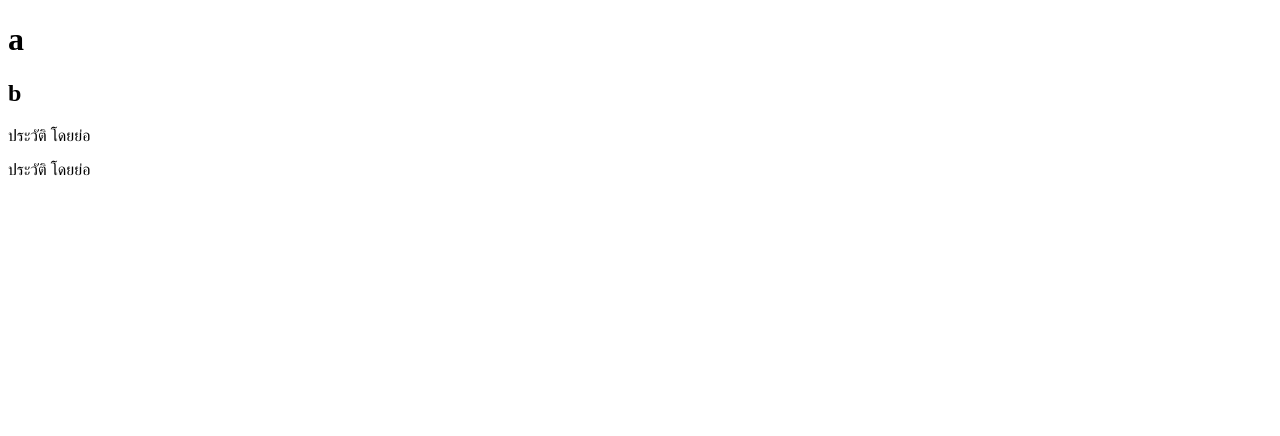
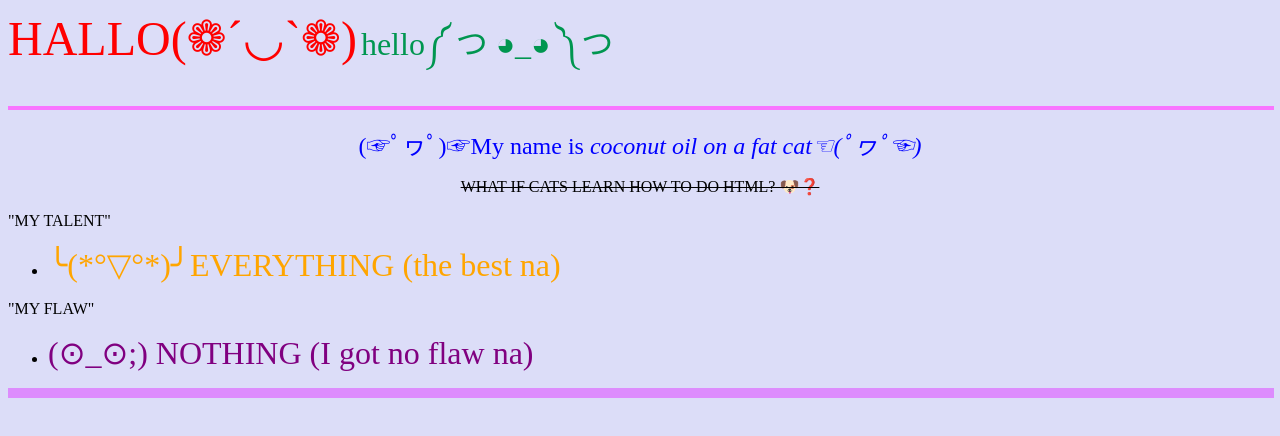
Before and after one commit to towelaaaaa/mywebsite, a plain HTML site: page index.html in a window 1280 px wide. Drawn offline with Linux system fonts and the light colour scheme.

Commit message:
Update page

```diff
--- a/index.html
+++ b/index.html
@@ -1,12 +1,30 @@
 <!DOCTYPE html>
 <html>
   <head>
-    <title>เว็บไซต์ที่สวยที่สุดในโลก 5555+</title>
+    <title>HELLO</title>
   </head>
-  <body>
-    <h1>a</h1>
-    <h2>b</h2>
-    <p>ประวัติ โดยย่อ</p>
-    <p>ประวัติ โดยย่อ</p>
+  <body bgcolor="#dcddf8">
+    <!-- อันนี้คือหัวเว็บ -->
+    <font size="7" color="red"> HALLO(❁´◡`❁)</font>
+    <font size="6" color="##009675">hello༼ つ ◕_◕ ༽つ</font>
+    <hr width="100%" size="4" noshade="" align="left" color="#f975ff" />
+    <p align="center">
+        <font size="5"  color="BLUE">(☞ﾟヮﾟ)☞My name is <i>coconut oil on a fat cat☜(ﾟヮﾟ☜) </i></font>
+
+    <p align="center">
+      <del size="2" color="#67b4af">WHAT IF CATS LEARN HOW TO DO HTML? 🐶❓</del>
+    </p>
+    "MY TALENT"
+
+    <ul>
+        <li color="">
+            <font size="6" color="orange">╰(*°▽°*)╯EVERYTHING (the best na)</font></li></li>
+    </ul>
+    "MY FLAW"
+    <ul>
+        <li>
+            <font size="6" color="purple">(⊙_⊙;) NOTHING (I got no flaw na)</font></li>
+    </ul>
   </body>
 </html>
+<hr width="100%%" size="10" noshade="" align="left" color="#dd8cfd" />
```
